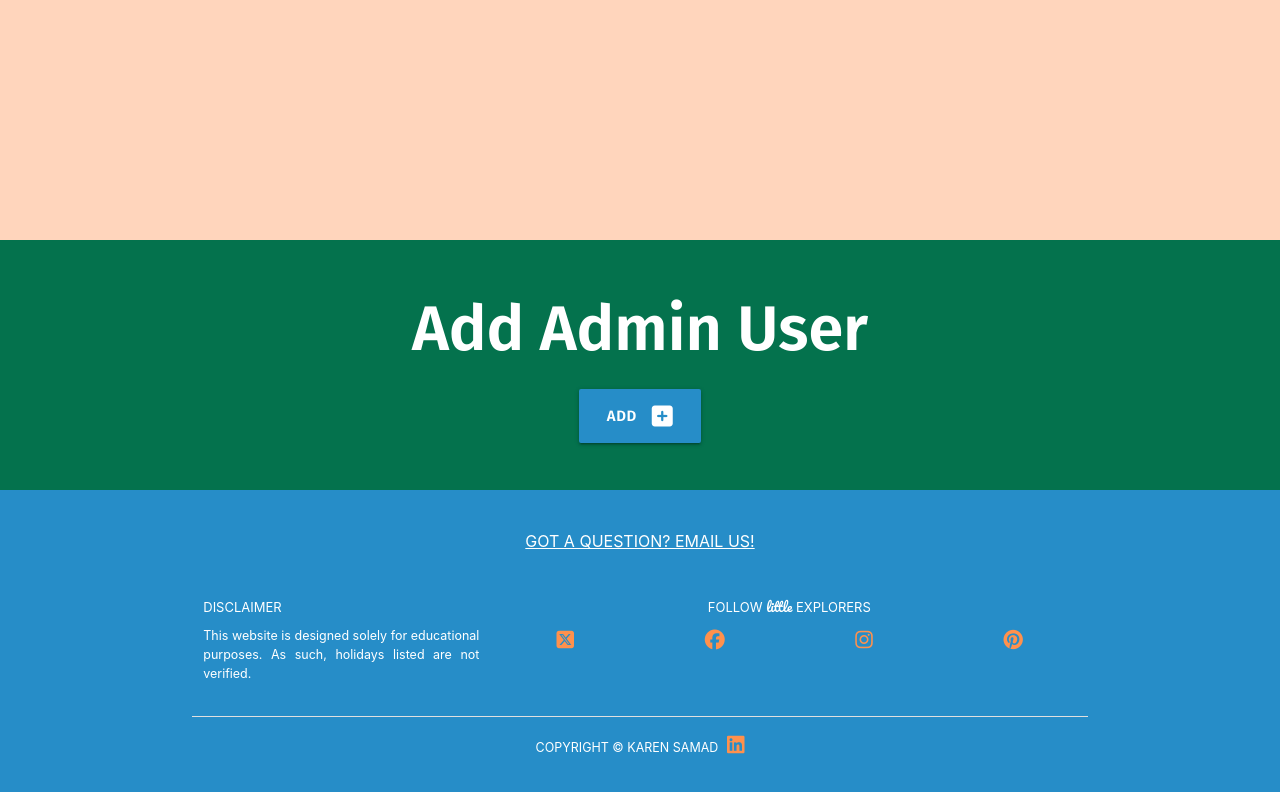
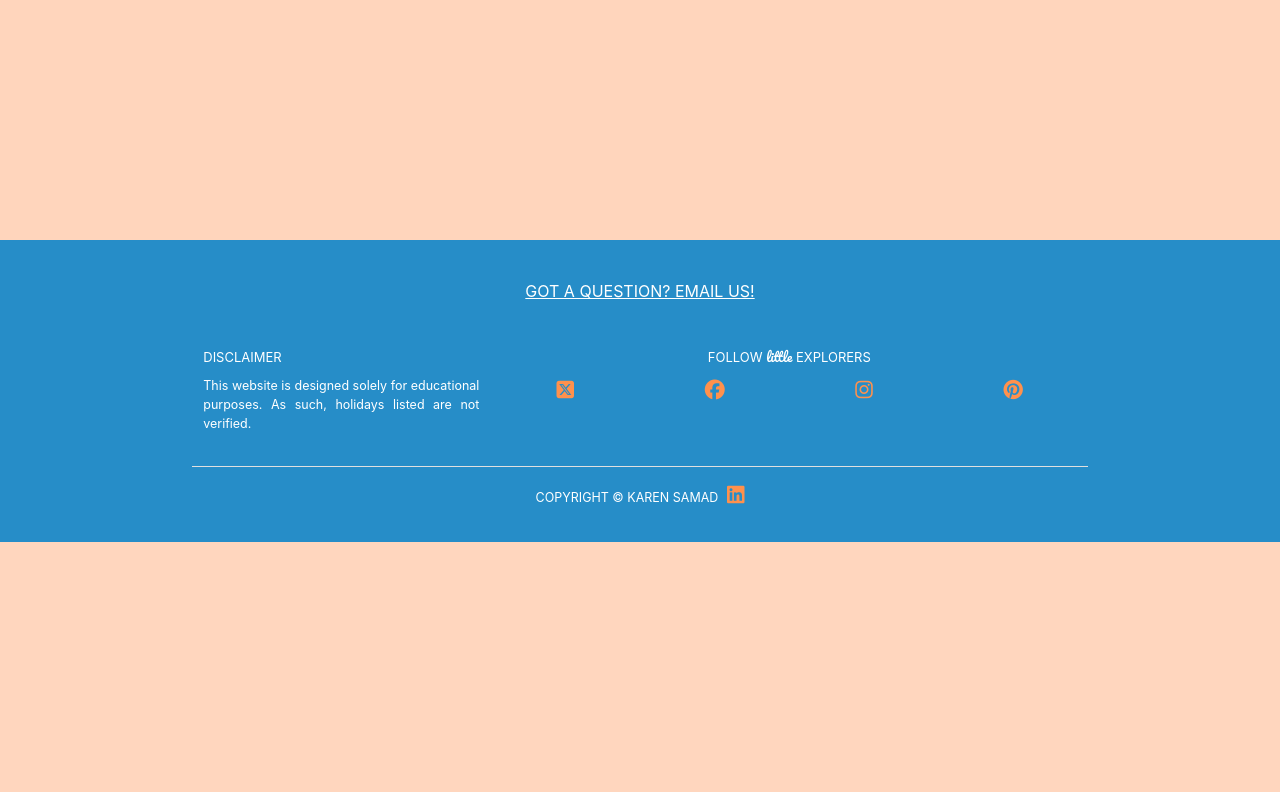
Before and after one commit to kosamad/little-explorers, a Flask app: page /holiday_types in a window 1280 px wide. Shown: the part 874-1666 px from the top of the page. After the commit the page ends 1416 px from the top, so only its background shows below. Run offline with Flask 2, Linux system fonts and the light colour scheme; data that the repository does not hold is empty; some libraries are stand-ins or nearby versions.

Commit message:
Remove Add admin account from this page.

```diff
--- a/taskmanager/templates/holiday_types.html
+++ b/taskmanager/templates/holiday_types.html
@@ -39,22 +39,5 @@
     </div>
 </div>
 
-<div class="bg-dgreen">
-    <div class="container heading-banner">
-        <div class="row">
-            <div class="col s12 center-align">
-                <h1 class="fira-600 white-text">Add Admin User</h1>
-            </div>
-            <div class="row">
-                <div class="col s12 center-align">
-                    <a href="" class=" fira-600 btn-large btn-blue">ADD<i
-                            class="fas fa-plus-square right"></i></a>
-                </div>
-            </div>
-        </div>
-    </div>
-</div>
-
-
 
 {% endblock %}
```
